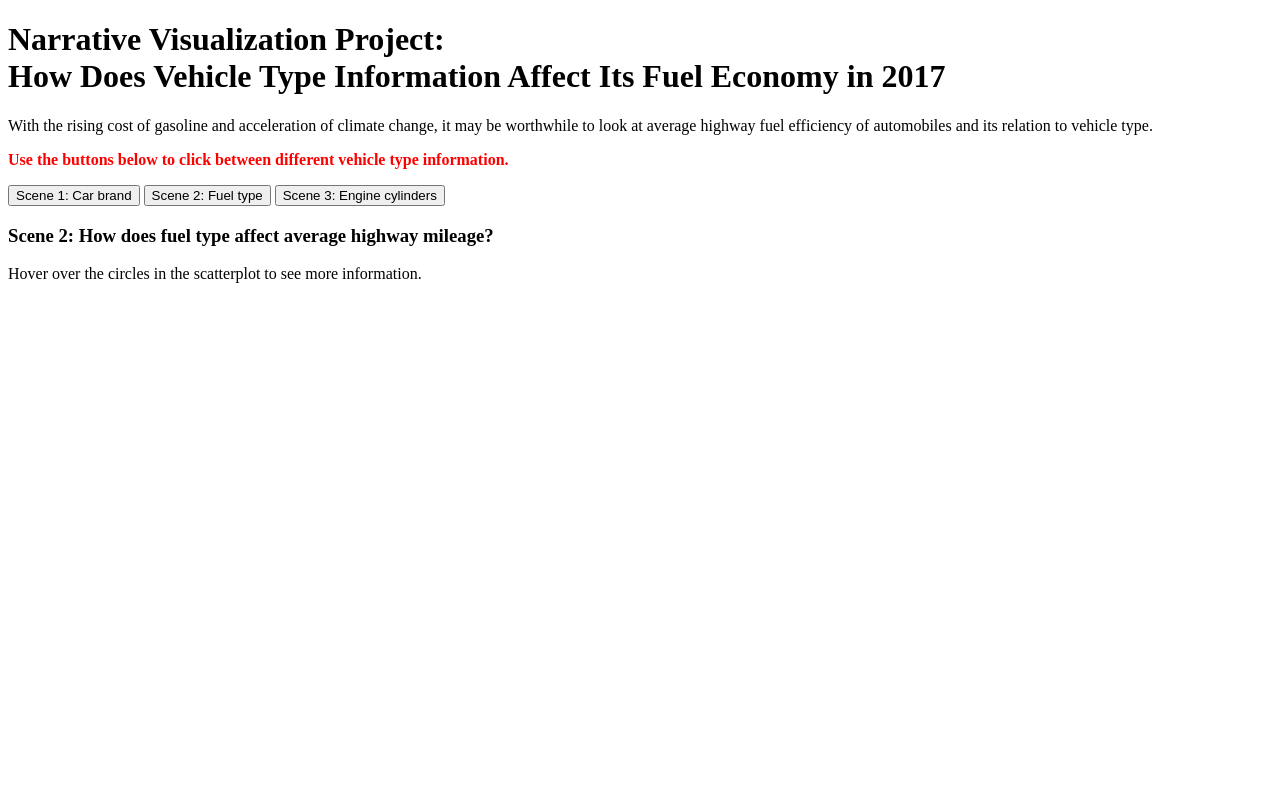
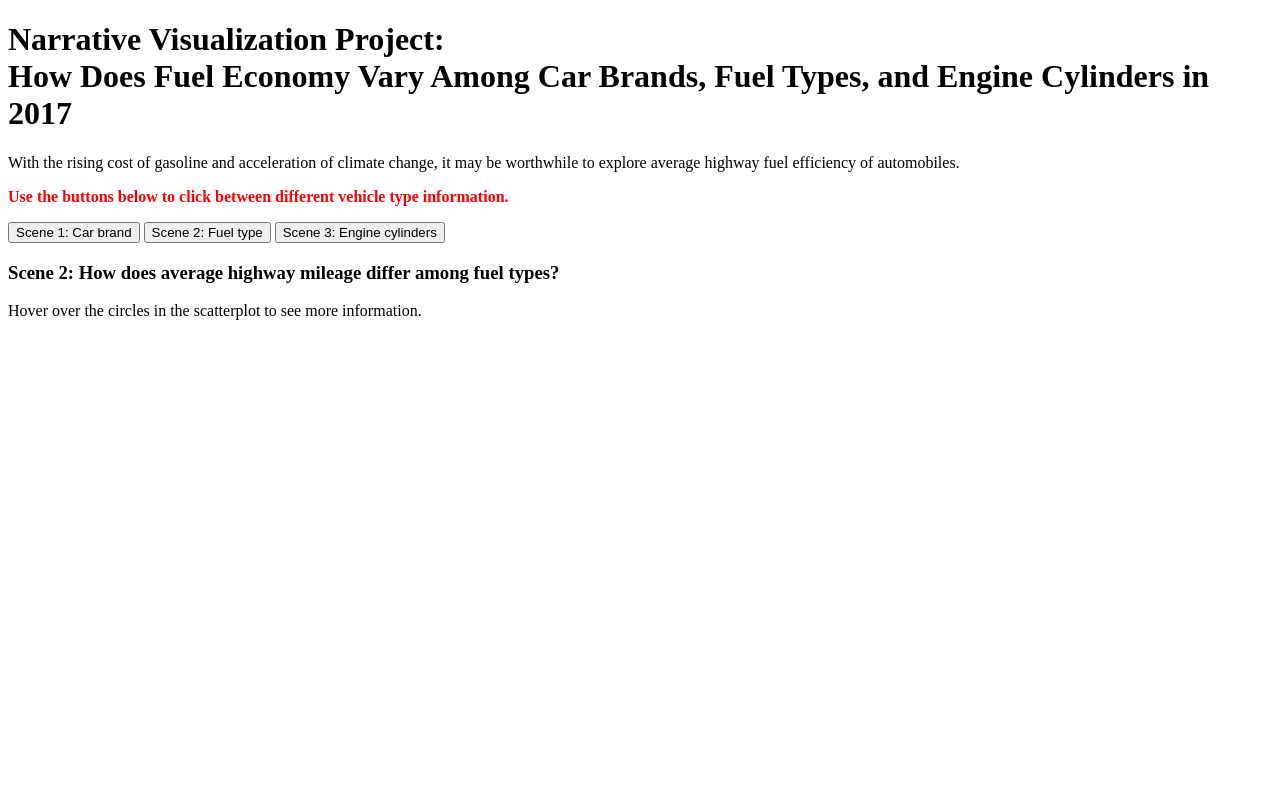
Before and after one commit to SophiaY404/SophiaY404.github.io, a plain HTML site: page index.html in a window 1280 px wide. Both pictures are taken after a click on the button "Scene 2: Fuel type". Shown: the top 800 px of the page. Drawn offline with nearby package versions, Linux system fonts and the light colour scheme; no server answers.

Commit message:
Update index.html

```diff
--- a/index.html
+++ b/index.html
@@ -10,9 +10,9 @@
   </head>
 
   <body onload="scene1()">
-	<h1>Narrative Visualization Project:<br>How Does Vehicle Type Information Affect Its Fuel Economy in 2017</h1>
-	<p>With the rising cost of gasoline and acceleration of climate change, it may be worthwhile to look at
-	average highway fuel efficiency of automobiles and its relation to vehicle type.</p>
+	<h1>Narrative Visualization Project:<br>How Does Fuel Economy Vary Among Car Brands, Fuel Types, and Engine Cylinders in 2017</h1>
+	<p>With the rising cost of gasoline and acceleration of climate change, it may be worthwhile to explore
+	average highway fuel efficiency of automobiles.</p>
 
 
 	<div>
@@ -28,12 +28,12 @@
 	</div>
 
 	<div id="content2">
-		<h3>Scene 2: How does fuel type affect average highway mileage?</h3>
+		<h3>Scene 2: How does average highway mileage differ among fuel types?</h3>
 		<p>Hover over the circles in the scatterplot to see more information.</p>
 	</div>
 
 	<div id="content3">
-		<h3>Scene 3: How does the number of engine cylinders affect average highway mileage?</h3>
+		<h3>Scene 3: How does average highway mileage differ among number of engine cylinders?</h3>
 		<p>Hover over the circles in the scatterplot to see more information.</p>
 	</div>
 
```
